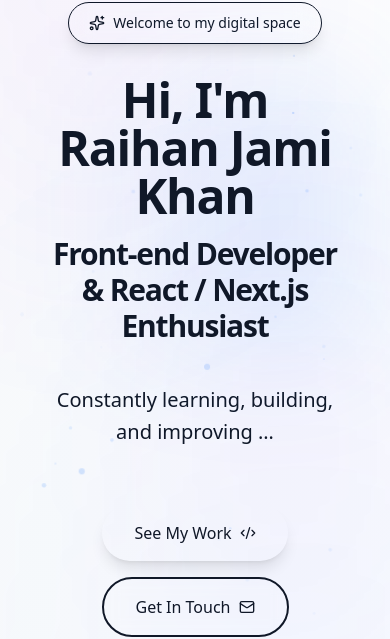
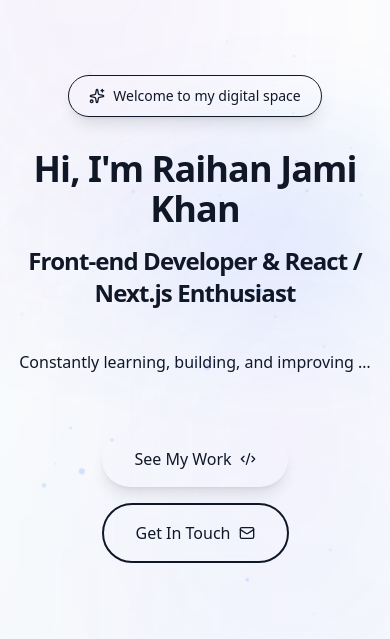
Before and after one commit to Rjk-Jami/Jami-Khan-V2, a Next.js app: page / in a window 390 px wide. Shown: the part 773-1412 px from the top of the page. Built offline with nearby package versions, Linux system fonts and the light colour scheme.

Commit message:
responsive hero section

```diff
--- a/src/app/page.tsx
+++ b/src/app/page.tsx
@@ -57,10 +57,10 @@ export default function PortfolioContent() {
     >
       <Navigation activeSection={activeSection} />
 
-      <div className="flex flex-col xl:flex-row xl:gap-16 relative w-full">
+      <div className="flex flex-col xl:flex-row  relative w-full">
 
         {/* Fixed Profile Card */}
-        <div className="xl:w-4/12 mb-7 xl:mb-0">
+        <div className="xl:w-3/11  !2xl:w-4/12 mb-7 xl:mb-0">
           <ProfileCard />
         </div>
 
--- a/src/components/Hero/Hero.tsx
+++ b/src/components/Hero/Hero.tsx
@@ -105,7 +105,7 @@ export default function Hero() {
                 initial={{ opacity: 0, y: 30 }}
                 animate={{ opacity: 1, y: 0 }}
                 transition={{ duration: 1, ease: "easeOut" }}
-                className="relative z-10 max-w-5xl mx-auto px-6 text-center"
+                className="relative z-10 max-w-3xl 2xl:max-w-5xl mx-auto lg:me-auto  2xl:mx-auto  text-center"
             >
                 <div className="space-y-8">
                     {/* Badge */}
@@ -127,7 +127,7 @@ export default function Hero() {
                             transition={{ delay: 0.5, duration: 1 }}
                             className="absolute inset-0 blur-3xl bg-gradient-to-r from-primary/30 to-blue-500/30"
                         />
-                        <h1 className="relative text-5xl md:text-7xl font-bold tracking-tight pb-2">
+                        <h1 className="relative text-4xl md:text-6xl 2xl:text-7xl font-bold tracking-tight pb-2">
                             <motion.span
                                 initial={{ opacity: 0, y: 20 }}
                                 animate={{ opacity: 1, y: 0 }}
@@ -140,7 +140,7 @@ export default function Hero() {
                                 initial={{ opacity: 0, y: 20 }}
                                 animate={{ opacity: 1, y: 0 }}
                                 transition={{ delay: 0.6, duration: 0.8 }}
-                                className="block text-3xl text-foreground/80 mt-4"
+                                className="block text-2xl lg:text-3xl text-foreground/80 mt-4"
                             >
                                 Front-end Developer & React / Next.js Enthusiast
                             </motion.span>
@@ -152,7 +152,7 @@ export default function Hero() {
                         initial={{ opacity: 0, y: 20 }}
                         animate={{ opacity: 1, y: 0 }}
                         transition={{ delay: 0.8, duration: 0.8 }}
-                        className="text-xl text-muted-foreground max-w-3xl mx-auto leading-relaxed"
+                        className="text-md md:text-xl text-muted-foreground max-w-3xl mx-auto leading-relaxed"
                     >
                         Constantly learning, building, and improving …
                     </motion.p>
```
